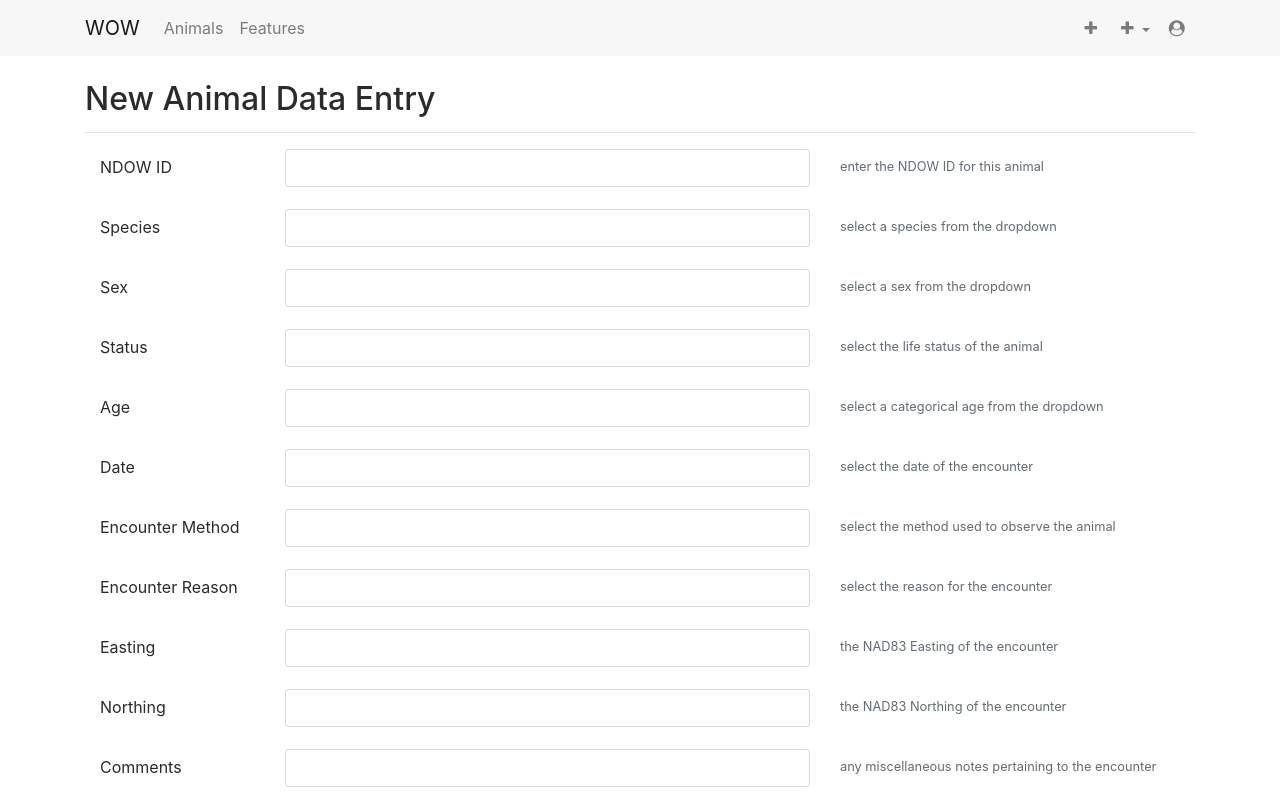
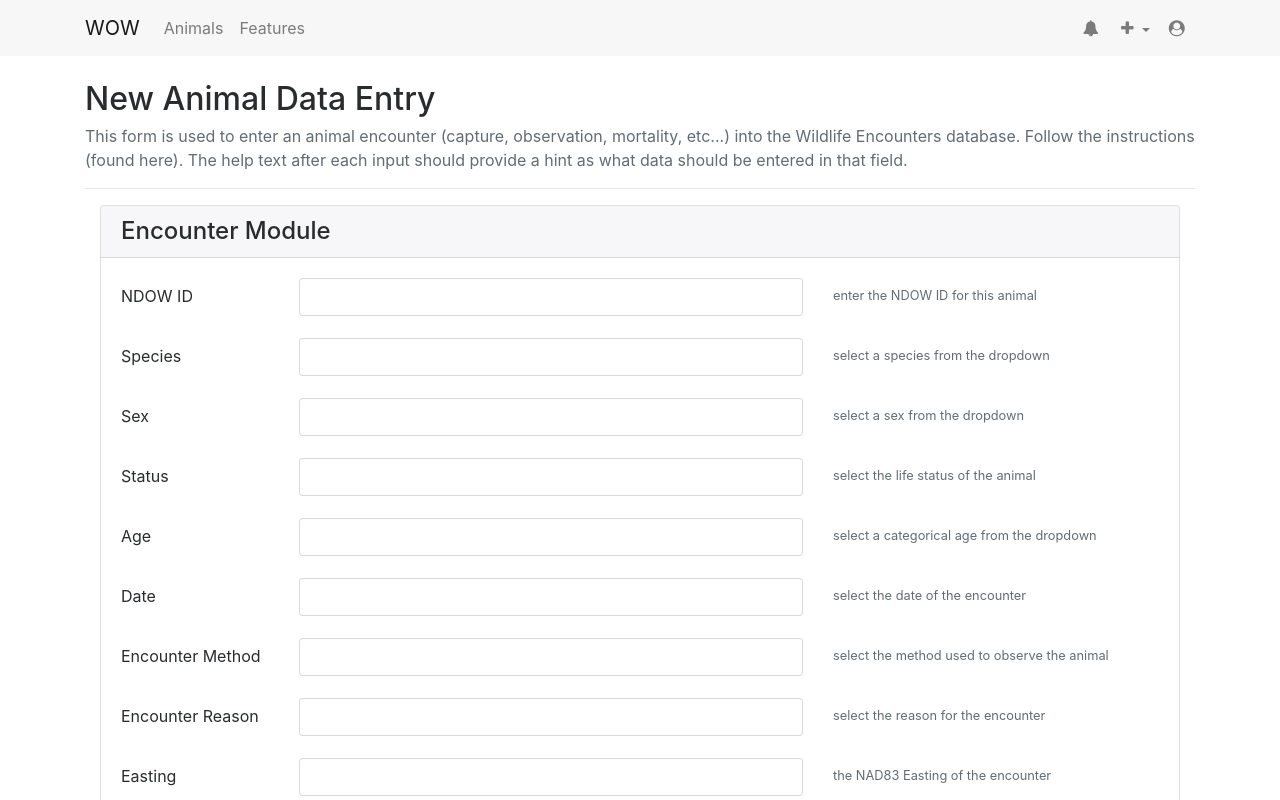
Before and after one commit to oss-wec/wlf-enc-web, a Vue app: page /encounters/new in a window 1280 px wide. Shown: the top 800 px of the page. Built offline with nearby package versions, Linux system fonts and the light colour scheme.

Commit message:
wrapping encounter data entry in a collapse element

```diff
--- a/src/components/EncDataEntry.vue
+++ b/src/components/EncDataEntry.vue
@@ -2,6 +2,10 @@
   <div class="container">
 
     <form>
+      <!-- start encounter module -->
+      <div class="card">
+        <h4 class="card-header" @click="toggleVisibility('showEncounter')">Encounter Module</h4>
+        <div class="card-block" v-if="showEncounter">
           <div class="form-group row">
             <label class="col-sm-2 col-form-label">NDOW ID</label>
             <div class="col-sm-6">
@@ -111,6 +115,9 @@
               <p class="form-text text-muted"><small>any miscellaneous notes pertaining to the encounter</small></p>
             </div>
           </div>
+        </div>
+      </div>
+      <!-- end encounter module -->
 
       <!-- start marks data entry module -->
       <div class="card">
@@ -766,6 +773,7 @@ export default {
         final_diagnoses: null,
         hist_diagnoses: null
       },
+      showEncounter: true,
       showMarks: false,
       showDevices: false,
       showBiometrics: false,
--- a/src/components/Navigation.vue
+++ b/src/components/Navigation.vue
@@ -18,8 +18,8 @@
 
       <ul class="navbar-nav">
         <li class="nav-item">
-          <router-link class="nav-link" to="/encounters/new"><i class="fa fa-fw fa-plus"></i></router-link>
-          <!-- <a class="nav-link" href="#"><i class="fa fa-fw fa-bell"></i></a> -->
+          <!-- <router-link class="nav-link" to="/encounters/new"><i class="fa fa-fw fa-plus"></i></router-link> -->
+          <a class="nav-link" href="#"><i class="fa fa-fw fa-bell"></i></a>
         </li>
         <li class="nav-item dropdown">
           <a class="nav-link dropdown-toggle" href="#"><i class="fa fa-fw fa-plus"></i></a>
--- a/src/components/NewAnimal.vue
+++ b/src/components/NewAnimal.vue
@@ -4,6 +4,13 @@
 
     <div class="container">
       <h2>New Animal Data Entry</h2>
+      <p class="text-muted">
+        This form is used to enter an animal encounter (capture,
+        observation, mortality, etc...) into the Wildlife Encounters
+        database. Follow the instructions (found here). The help text
+        after each input should provide a hint as what data should be
+        entered in that field.
+      </p>
       <hr>
 
       <EncDataEntry></EncDataEntry>
```
Lines whose indentation alone changed are shown as unchanged.
